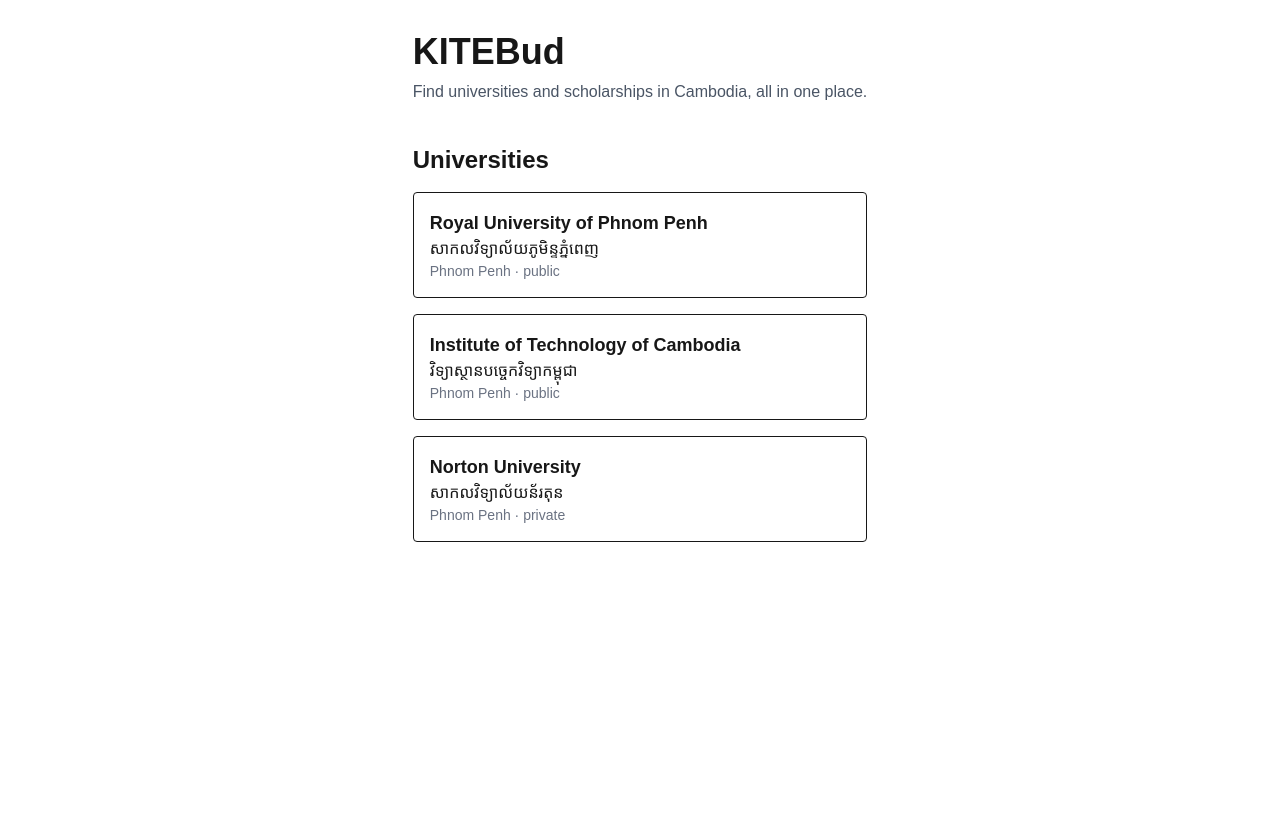
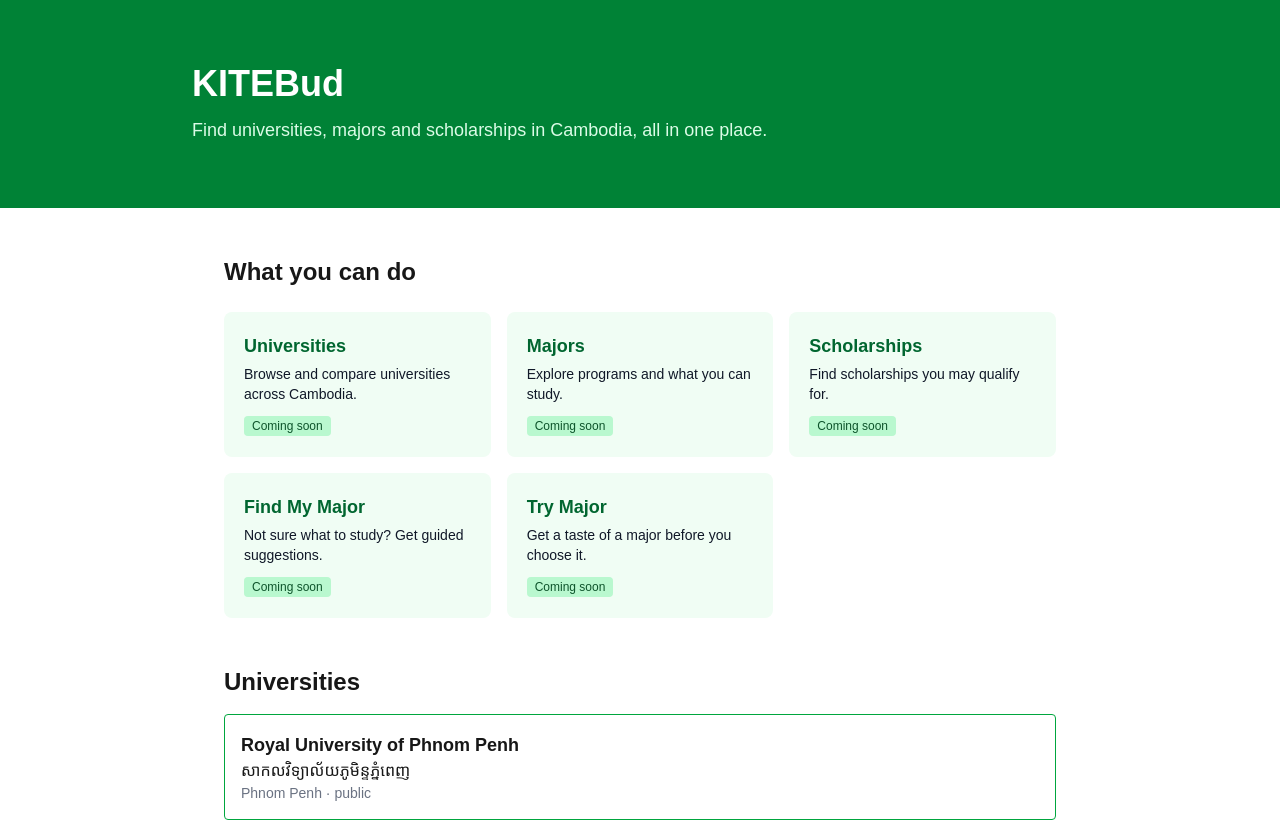
Before and after one commit to MakaraRa/KITEBud, a Next.js app: page / in a window 1280 px wide. Shown: the top 822 px of the page. Before the commit the page ends 800 px from the top, so only its background shows below. Built offline with nearby package versions, Linux system fonts and the light colour scheme.

Commit message:
edit landing page sample

```diff
--- a/app/page.tsx
+++ b/app/page.tsx
@@ -1,27 +1,68 @@
+import Link from "next/link";
 import { getUniversities } from "@/lib/universities";
+
+// "ready: false" means the page doesn't exist yet, so we show "Coming soon"
+const features = [
+  { title: "Universities", description: "Browse and compare universities across Cambodia.", href: "/universities", ready: false },
+  { title: "Majors", description: "Explore programs and what you can study.", href: "/majors", ready: false },
+  { title: "Scholarships", description: "Find scholarships you may qualify for.", href: "/scholarships", ready: false },
+  { title: "Find My Major", description: "Not sure what to study? Get guided suggestions.", href: "/find-my-major", ready: false },
+  { title: "Try Major", description: "Get a taste of a major before you choose it.", href: "/try-major", ready: false },
+];
 
 export default function Home() {
   const universities = getUniversities();
 
   return (
-    <main className="mx-auto max-w-4xl p-8">
+    <main>
+      {/* Hero */}
+      <section className="bg-green-700 px-8 py-16 text-white">
+        <div className="mx-auto max-w-4xl">
           <h1 className="text-4xl font-bold">KITEBud</h1>
-      <p className="mt-2 text-gray-600">
-        Find universities and scholarships in Cambodia, all in one place.
+          <p className="mt-3 max-w-xl text-lg text-green-100">
+            Find universities, majors and scholarships in Cambodia, all in one place.
           </p>
+        </div>
+      </section>
 
-      <h2 className="mt-10 text-2xl font-semibold">Universities</h2>
+      {/* Feature cards */}
+      <section className="mx-auto max-w-4xl px-8 py-12">
+        <h2 className="text-2xl font-semibold">What you can do</h2>
+        <div className="mt-6 grid gap-4 sm:grid-cols-2 lg:grid-cols-3">
+          {features.map((f) => {
+            const card = (
+              <div className="h-full rounded-lg bg-green-50 p-5 text-gray-900">
+                <h3 className="text-lg font-semibold text-green-800">{f.title}</h3>
+                <p className="mt-1 text-sm">{f.description}</p>
+                {!f.ready && (
+                  <span className="mt-3 inline-block rounded bg-green-200 px-2 py-0.5 text-xs text-green-900">
+                    Coming soon
+                  </span>
+                )}
+              </div>
+            );
+            return f.ready ? (
+              <Link key={f.title} href={f.href}>{card}</Link>
+            ) : (
+              <div key={f.title}>{card}</div>
+            );
+          })}
+        </div>
+      </section>
+
+      {/* Universities preview (temporary) */}
+      <section className="mx-auto max-w-4xl px-8 pb-12">
+        <h2 className="text-2xl font-semibold">Universities</h2>
         <ul className="mt-4 space-y-4">
           {universities.map((u) => (
-          <li key={u.id} className="rounded border p-4">
+            <li key={u.id} className="rounded border border-green-600 p-4">
               <h3 className="text-lg font-semibold">{u.nameEn}</h3>
               <p>{u.nameKm}</p>
-            <p className="text-sm text-gray-500">
-              {u.province} · {u.type}
-            </p>
+              <p className="text-sm text-gray-500">{u.province} · {u.type}</p>
             </li>
           ))}
         </ul>
+      </section>
     </main>
   );
 }
```
Lines whose indentation alone changed are shown as unchanged.
